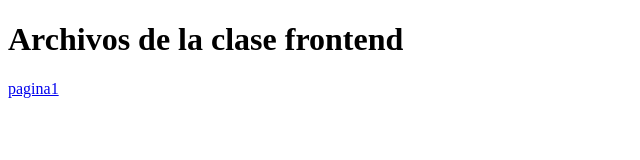
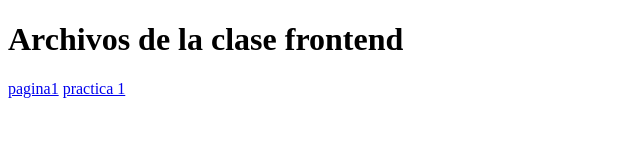
Before and after one commit to JosePerez1515/front-end, a plain HTML site: page index.html in a window 1280 px wide. Shown: the full height of the page, 0-640 px from the left. Drawn offline with Linux system fonts and the light colour scheme.

Commit message:
practica 1

```diff
--- a/index.html
+++ b/index.html
@@ -9,5 +9,6 @@
 <body>
     <h1>Archivos de la clase frontend</h1>
     <a href="/pagina1/">pagina1</a>
+    <a href="/practica 1/">practica 1</a>
 </body>
 </html>
```
